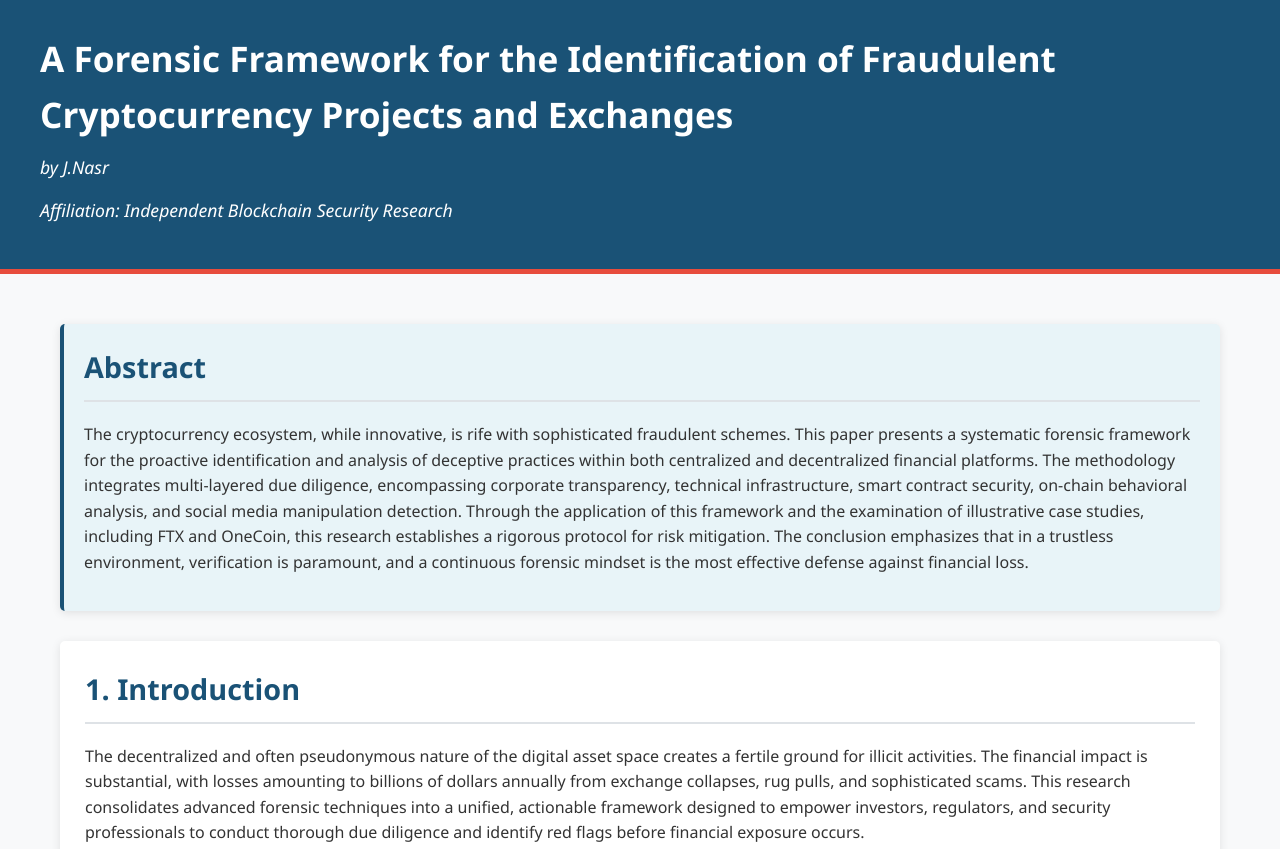
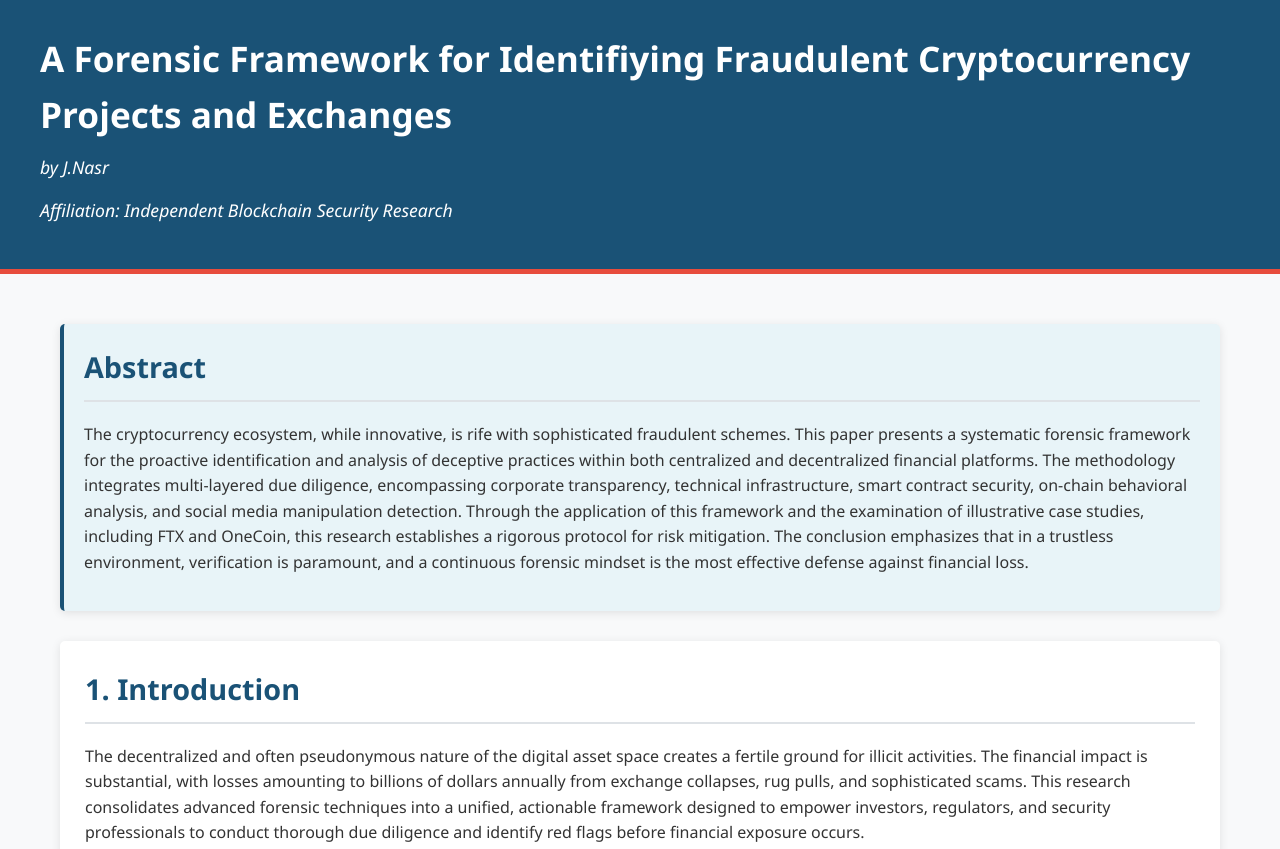
Before and after one commit to Joenasriani/crypto-forensic-framework, a plain HTML site: page index.html in a window 1280 px wide. Shown: the top 849 px of the page. Drawn offline with Linux system fonts and the light colour scheme.

Commit message:
Update index.html

```diff
--- a/index.html
+++ b/index.html
@@ -209,7 +209,7 @@
 <body>
     <header>
         <div class="header-content">
-            <h1>A Forensic Framework for the Identification of Fraudulent Cryptocurrency Projects and Exchanges</h1>
+            <h1>A Forensic Framework for Identifiying Fraudulent Cryptocurrency Projects and Exchanges</h1>
             <div class="authors">by J.Nasr</div>
             <div class="authors">Affiliation: Independent Blockchain Security Research</div>
 
```
